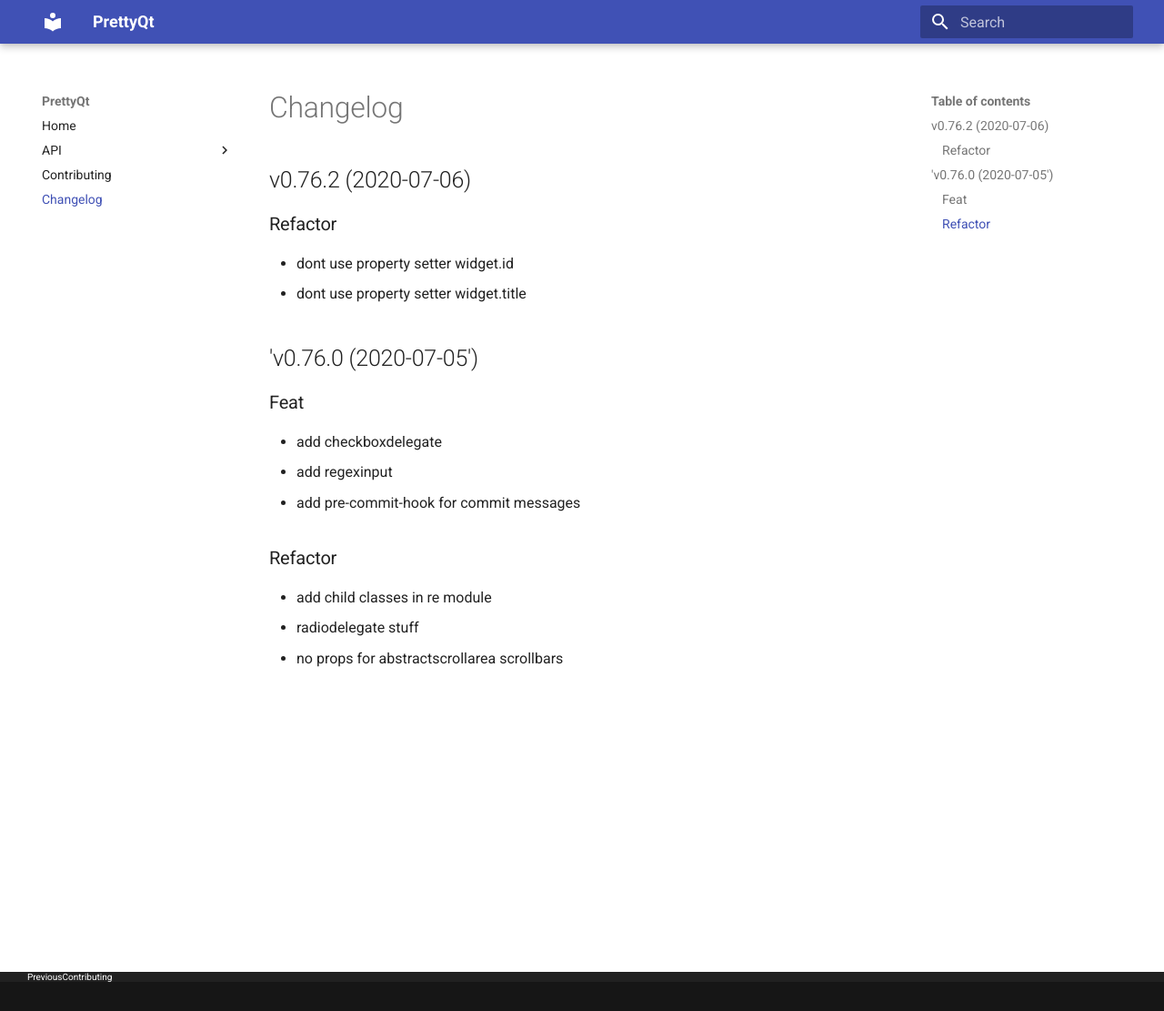
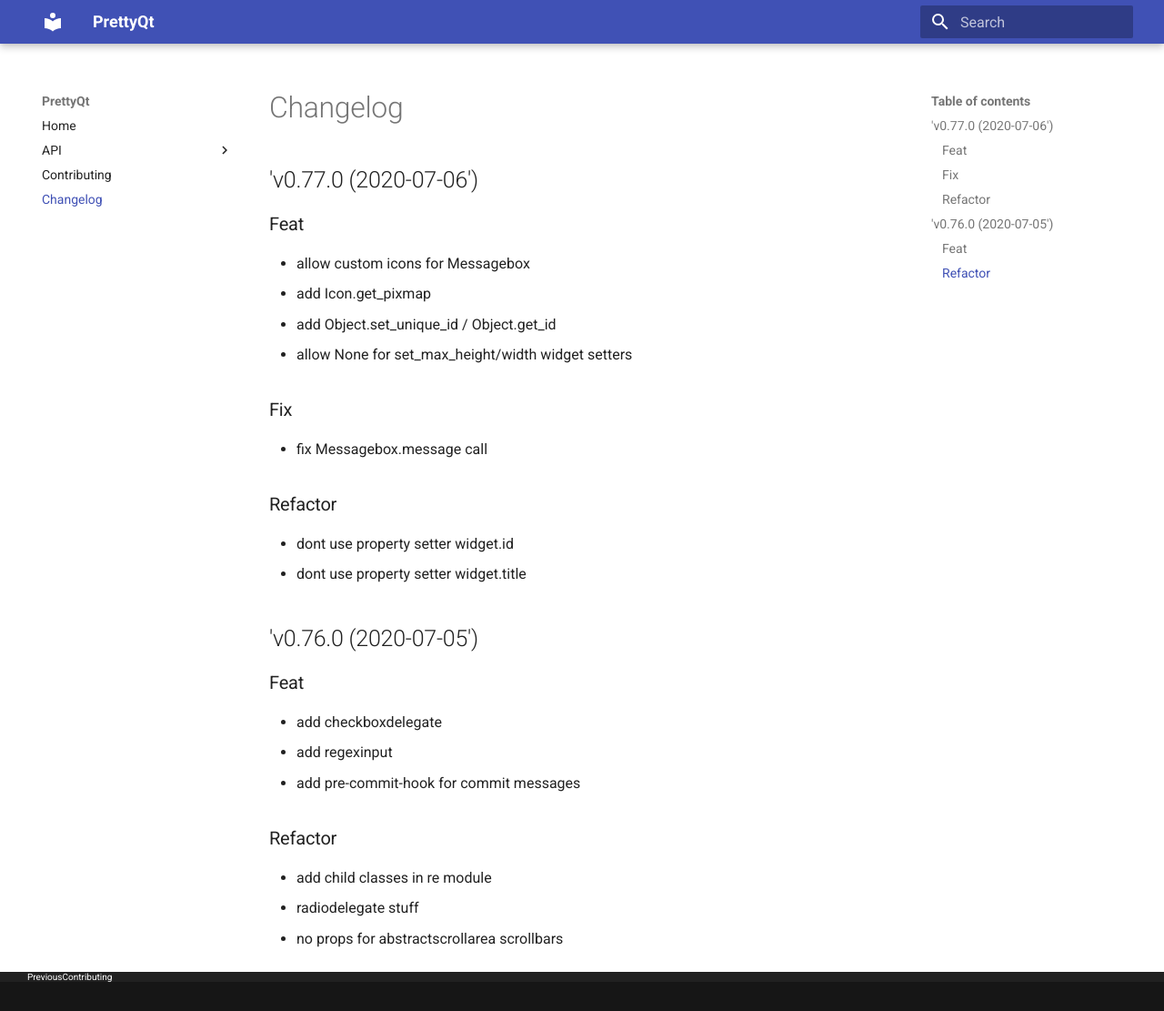
Before and after one commit to phil65/PrettyQt, an MkDocs documentation site: the page built from docs/changelog.md, in a window 1280 px wide and 1111 px high. Shown: the whole window at 91% size. Built offline with MkDocs 1.6.1 and Material for MkDocs 9.7.7, drawn with Linux system fonts in a browser that asks for light colours.

Commit message:
bump: version 0.76.2 → 0.77.0

```diff
--- a/docs/changelog.md
+++ b/docs/changelog.md
@@ -1,4 +1,15 @@
-## v0.76.2 (2020-07-06)
+## 'v0.77.0 (2020-07-06')
+
+### Feat
+
+- allow custom icons for Messagebox
+- add Icon.get_pixmap
+- add Object.set_unique_id / Object.get_id
+- allow None for set_max_height/width widget setters
+
+### Fix
+
+- fix Messagebox.message call
 
 ### Refactor
 
--- a/prettyqt/__init__.py
+++ b/prettyqt/__init__.py
@@ -4,7 +4,7 @@
 
 __author__ = """Philipp Temminghoff"""
 __email__ = "phil65@kodi.tv"
-__version__ = "0.76.2"
+__version__ = "0.77.0"
 
 
 __all__ = [
--- a/pyproject.toml
+++ b/pyproject.toml
@@ -1,6 +1,6 @@
 [tool.poetry]
 name = "PrettyQt"
-version = "0.76.2"
+version = "0.77.0"
 description = "A pythonic layer on top of qtpy"
 readme = 'docs/index.md'
 repository = "https://github.com/phil65/prettyqt"
@@ -122,7 +122,7 @@ exclude = '''
 '''
 [tool.commitizen]
 name = "cz_conventional_commits"
-version = "0.76.2"
+version = "0.77.0"
 tag_format = "v$version"
 version_files = [
     "prettyqt/__init__.py:__version__",
--- a/setup.cfg
+++ b/setup.cfg
@@ -1,5 +1,5 @@
 [bumpversion]
-current_version = 0.76.2
+current_version = 0.77.0
 commit = True
 tag = True
 
--- a/setup.py
+++ b/setup.py
@@ -38,6 +38,6 @@ setup(
     packages=find_packages(),
     test_suite="tests",
     url="https://github.com/phil65/prettyqt",
-    version="0.76.2",
+    version="0.77.0",
     zip_safe=False
 )
```
